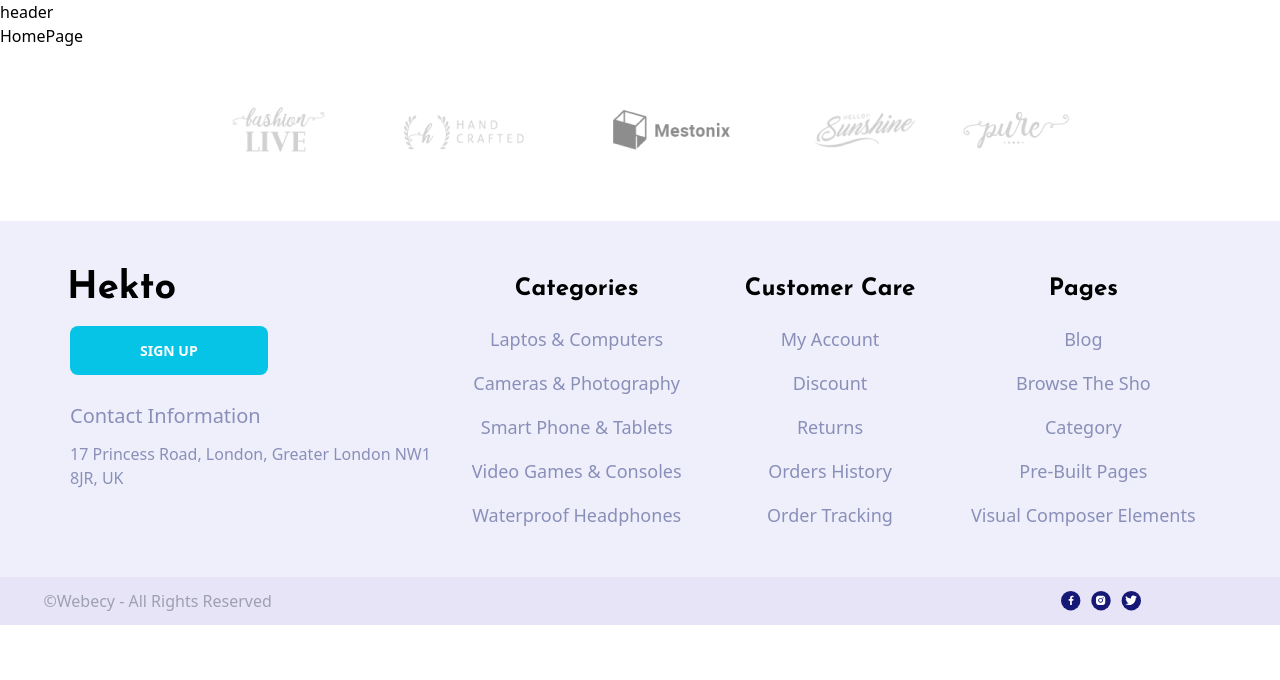
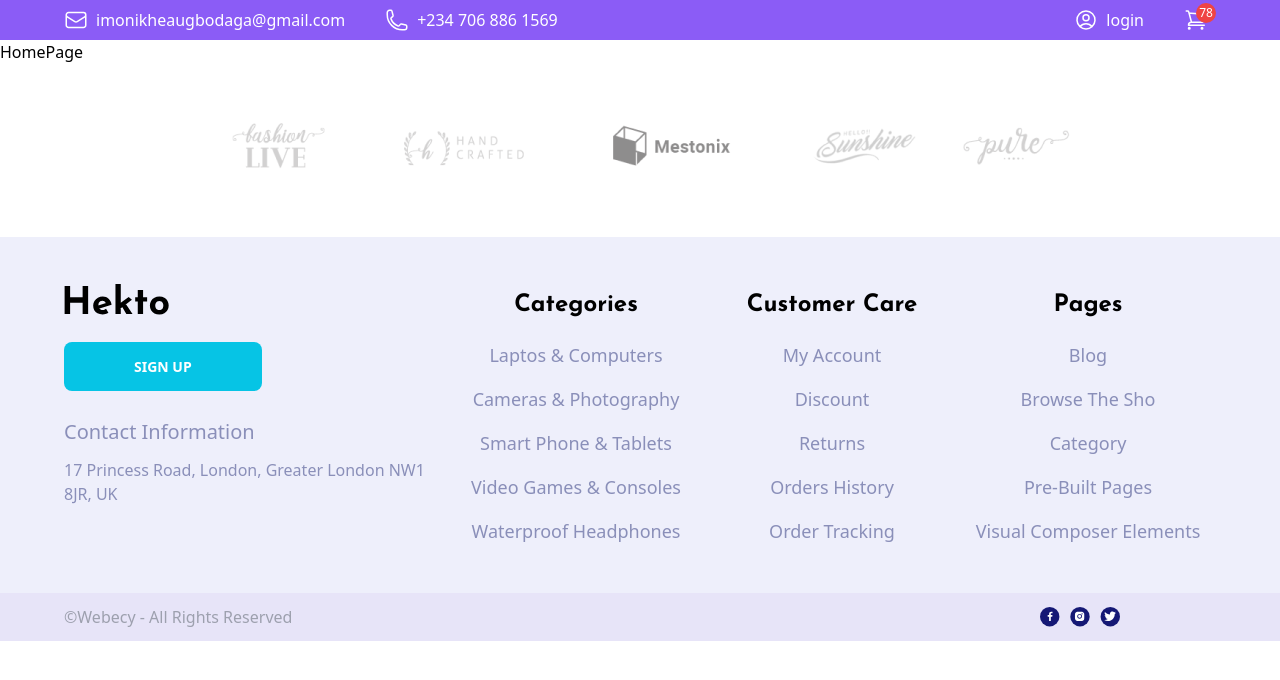
Before and after one commit to nikhea/fortuneEcommerce, a Next.js app: page / in a window 1280 px wide. Shown: the top 680 px of the page. Built offline with nearby package versions, Linux system fonts and the light colour scheme.

Commit message:
styling subNav

```diff
--- a/app/layout.tsx
+++ b/app/layout.tsx
@@ -1,5 +1,6 @@
 import CompaniesIcon from "../components/Layout/companines";
 import Footer from "../components/Layout/Footer";
+import Header from "../components/Layout/header";
 import "../styles/globals.css";
 export const metadata = {
   title: "Next.js",
@@ -14,7 +15,7 @@ export default function RootLayout({
   return (
     <html lang="en">
       <body>
-        header
+        <Header />
         {children}
         <CompaniesIcon />
         <Footer />
--- a/components/Layout/Footer/footer.module.scss
+++ b/components/Layout/Footer/footer.module.scss
@@ -2,7 +2,7 @@
   @apply lg:grid grid-cols-12 place-content-center h-full;
 }
 .footer__bg {
-  @apply bg-[#EEEFFB] p-10  text-[#8A8FB9];
+  @apply bg-[#EEEFFB] py-10  text-[#8A8FB9];
   .footer__right {
     @apply grid place-items-center text-center lg:place-items-start lg:text-start  lg:flex flex-col  col-start-1 col-end-5 justify-evenly space-y-5 mb-10;
     .footer__rightText {
@@ -28,7 +28,7 @@
   }
 }
 .footer__subBg {
-  @apply bg-[#E7E4F8] p-3  text-[#9DA0AE];
+  @apply bg-[#E7E4F8] py-3  text-[#9DA0AE];
   .footer__sub {
     @apply flex flex-col lg:flex-row gap-3 cursor-pointer items-center justify-center lg:justify-between;
   }
--- /dev/null
+++ b/components/Layout/header/index.tsx
@@ -0,0 +1,12 @@
+import React from "react";
+import SubHeader from "./subHeader";
+
+const index = () => {
+  return (
+    <div>
+      <SubHeader />
+    </div>
+  );
+};
+
+export default index;
--- /dev/null
+++ b/components/Layout/header/style/subHeader.module.scss
@@ -0,0 +1,20 @@
+.subHeaderBg {
+  @apply bg-violet-500 text-white py-2;
+  // bg-[#7E33E0]
+}
+
+.subHeaderGrid {
+  @apply flex justify-between;
+}
+.subHeaderRight {
+  @apply flex items-center gap-x-10;
+}
+.subHeaderLeft {
+  @apply flex items-center gap-x-10;
+}
+.subHeader__content {
+  @apply flex items-center;
+  .icons {
+    @apply h-6 w-6 mr-2;
+  }
+}
--- /dev/null
+++ b/components/Layout/header/subHeader.tsx
@@ -0,0 +1,41 @@
+import style from "./style/subHeader.module.scss";
+
+import {
+  EnvelopeIcon,
+  PhoneIcon,
+  UserCircleIcon,
+  ShoppingCartIcon,
+} from "@heroicons/react/24/outline";
+
+const subHeader = () => {
+  return (
+    <div className={style.subHeaderBg}>
+      <div className={` ${style.subHeaderGrid} container`}>
+        <div className={style.subHeaderRight}>
+          <div className={style.subHeader__content}>
+            <EnvelopeIcon className={style.icons} />
+            <h1>imonikheaugbodaga@gmail.com</h1>
+          </div>
+          <div className={style.subHeader__content}>
+            <PhoneIcon className={style.icons} />
+            <h1>+234 706 886 1569</h1>
+          </div>
+        </div>
+        <div className={style.subHeaderLeft}>
+          <div className={style.subHeader__content}>
+            <UserCircleIcon className={style.icons} />
+            <h1>login</h1>
+          </div>
+          <div className={`${style.subHeader__content} relative`}>
+            <ShoppingCartIcon className={style.icons} />
+            <span className="absolute left-[12px] top-[-5px] bg-red-500  w-5 h-5 rounded-full flex justify-center items-center">
+              <h1 className="text-[12px]">78</h1>
+            </span>
+          </div>
+        </div>
+      </div>
+    </div>
+  );
+};
+
+export default subHeader;
--- a/package.json
+++ b/package.json
@@ -6,6 +6,7 @@
     "start": "next start"
   },
   "dependencies": {
+    "@heroicons/react": "^2.0.16",
     "classnames": "^2.3.2",
     "next": "latest",
     "react": "18.2.0",
--- a/styles/globals.css
+++ b/styles/globals.css
@@ -9,5 +9,5 @@ font-family: 'Poppins', sans-serif;
 font-family: 'Public Sans', sans-serif;
 font-family: 'Roboto', sans-serif; */
 .container {
-  @apply w-[95%] m-auto;
+  @apply w-[90%] m-auto;
 }
```
Also changed, not shown: 1 other file (tests, documents, lock files or other folders).
